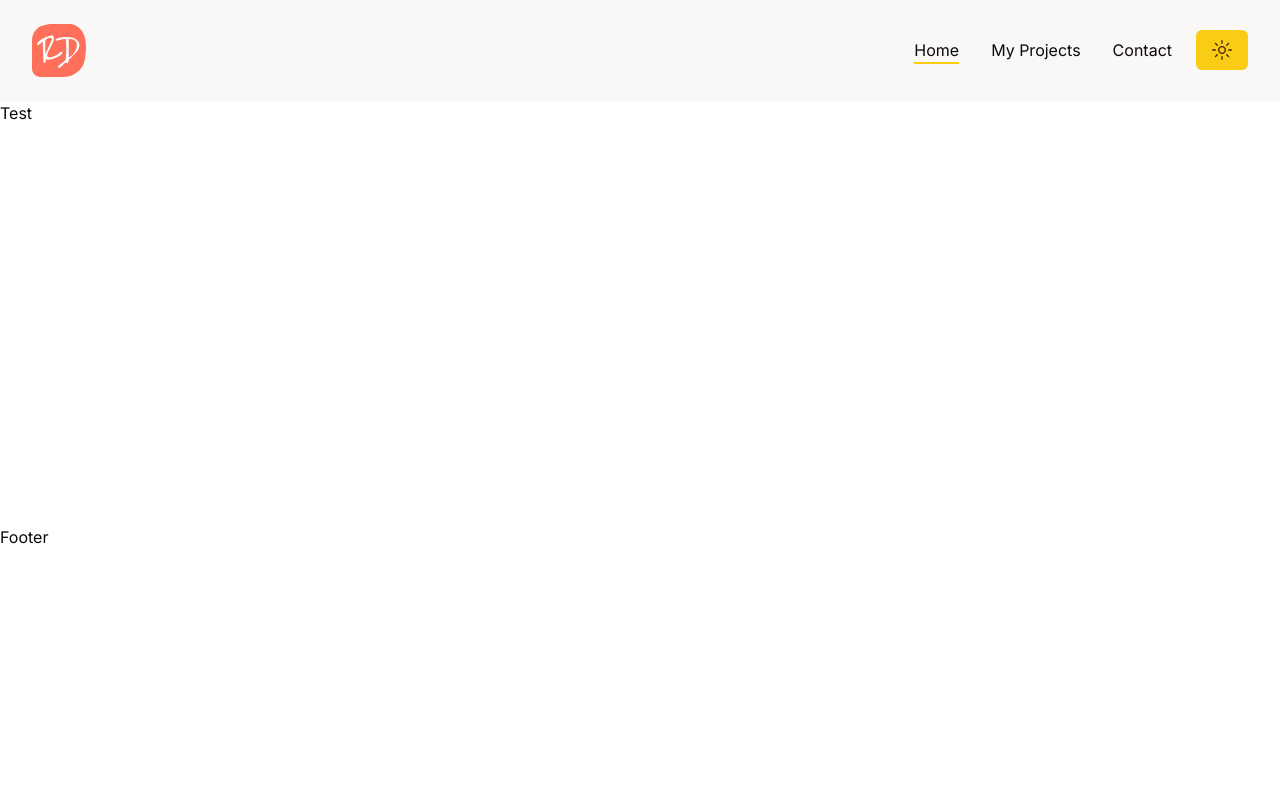
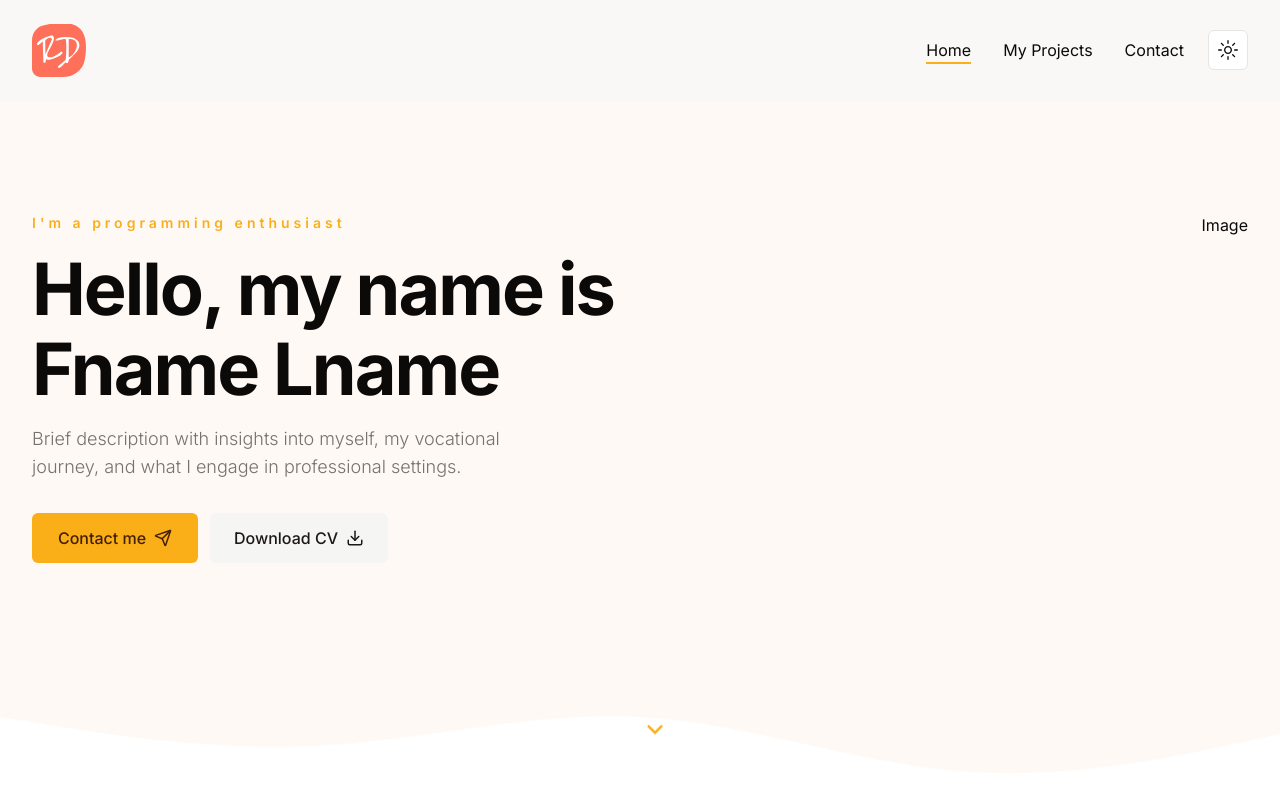
Before and after one commit to GCarido/my-portfolio, a Next.js app: page / in a window 1280 px wide. Shown: the top 800 px of the page. Built offline with nearby package versions, Linux system fonts and the light colour scheme.

Commit message:
Initial component setup in hero section

```diff
--- a/app/globals.css
+++ b/app/globals.css
@@ -11,10 +11,11 @@
     --card-foreground: 20 14.3% 4.1%;
     --popover: 0 0% 100%;
     --popover-foreground: 20 14.3% 4.1%;
-    --primary: 47.9 95.8% 53.1%;
+    --primary: 40 95.8% 54%;
     --primary-foreground: 26 83.3% 14.1%;
     --secondary: 60 4.8% 95.9%;
     --secondary-foreground: 24 9.8% 10%;
+    --tertiary: 237 22% 20%;
     --muted: 60 4.8% 95.9%;
     --muted-foreground: 25 5.3% 44.7%;
     --accent: 60 4.8% 95.9%;
@@ -33,16 +34,17 @@
   }
 
   .dark {
-    --background: 20 14.3% 4.1%;
+    --background: 20 14.3% 10.1%;
     --foreground: 60 9.1% 97.8%;
     --card: 20 14.3% 4.1%;
     --card-foreground: 60 9.1% 97.8%;
     --popover: 20 14.3% 4.1%;
     --popover-foreground: 60 9.1% 97.8%;
-    --primary: 47.9 95.8% 53.1%;
+    --primary: 40 95.8% 54%;
     --primary-foreground: 26 83.3% 14.1%;
     --secondary: 12 6.5% 15.1%;
     --secondary-foreground: 60 9.1% 97.8%;
+    --tertiary: 237 22% 20%;
     --muted: 12 6.5% 15.1%;
     --muted-foreground: 24 5.4% 63.9%;
     --accent: 12 6.5% 15.1%;
@@ -68,3 +70,11 @@
     @apply bg-background text-foreground;
   }
 }
+
+.h1 {
+  @apply text-6xl xl:text-[72px] xl:leading-[80px] tracking-[-2px] font-bold;
+}
+
+.subtitle {
+  @apply text-muted-foreground text-lg mb-8 font-light;
+}
--- a/app/page.jsx
+++ b/app/page.jsx
@@ -1,7 +1,9 @@
-import Image from "next/image";
+import Hero from "@/components/Hero";
 
 export default function Home() {
   return (
-    <main>Test</main>
+    <main>
+      <Hero />
+    </main>
   );
 }
--- /dev/null
+++ b/components/Badge.jsx
@@ -0,0 +1,9 @@
+import React from 'react'
+
+const Badge = () => {
+  return (
+    <div>Badge</div>
+  )
+}
+
+export default Badge
--- /dev/null
+++ b/components/Hero.jsx
@@ -0,0 +1,70 @@
+'use client';
+import Link from 'next/link';
+import { Button } from './ui/button';
+import { Download, Send } from 'lucide-react';
+import { TypeAnimation } from 'react-type-animation';
+
+import {
+    RiBriefcase4Fill,
+    RiTeamFill,
+    RiTodoFill,
+    RiArrowDownSLine
+} from 'react-icons/ri'
+
+import ProfileImg from "./ProfileImg";
+import Badge from "./Badge";
+import Socials from "./Socials";
+
+
+const Hero = () => {
+    return (
+        <section className="py-12 xl:py-24 h-[84vh] xl:pt-28 bg-hero bg-no-repeat bg-bottom dark:bg-none bg-cover">
+            <div className="container mx-auto">
+                <div className="flex justify-between gap-x-8">
+                    {/* text */}
+                    <div className="flex max-w-[600px] flex-col justify-center max-auto xl-mx-0 text-center xl:text-left">
+                        <div className="text-sm upperacse font-semibold mb-4 tracking-[4px] text-primary">
+                            <TypeAnimation
+                                sequence={[
+                                    "Hello!",
+                                    1000,
+                                    `I'm a Web Developer`,
+                                    1000,
+                                    `I'm a programming enthusiast`,
+                                    1000,
+                                    `I'm a Frontend Developer`,
+                                    1000
+                                ]}
+                                wrapper="span"
+                                speed={50}
+                                repeat={Infinity}
+                            />
+                        </div>
+                        <h1 className="h1 mb-4">Hello, my name is Fname Lname</h1>
+                        <p className="subtitle max-w-[490px] mx-auto xl:mx-0">Brief description with insights into myself, my vocational journey,
+                            and what I engage in professional settings.
+                        </p>
+                        <div className="flex flex-col gap-y-3 md:flex-row gap-x-3 mx-auto xl:mx-0 mb-12">
+                            <Link href='/contact'>
+                                <Button className="gap-x-2">
+                                    Contact me <Send size={18} />
+                                </Button>
+                            </Link>
+                            <Button variant="secondary" className="gap-x-2">
+                                Download CV<Download size={18} />
+                            </Button>
+                        </div>
+                    </div>
+                    {/* image */}
+                    <div className="hidden xl:flex relative">Image</div>
+                </div>
+                {/* icon */}
+                <div className="hidden md:flex absolute left-2/4 bottom-44 xl:bottom-12 animate-bounce">
+                    <RiArrowDownSLine className="text-3xl text-primary" />
+                </div>
+            </div>
+        </section>
+    )
+}
+
+export default Hero
--- /dev/null
+++ b/components/ProfileImg.jsx
@@ -0,0 +1,9 @@
+import React from 'react'
+
+const ProfileImg = () => {
+  return (
+    <div>ProfileImg</div>
+  )
+}
+
+export default ProfileImg
--- /dev/null
+++ b/components/Socials.jsx
@@ -0,0 +1,9 @@
+import React from 'react'
+
+const Socials = () => {
+  return (
+    <div>Socials</div>
+  )
+}
+
+export default Socials
--- a/components/ThemeToggler.jsx
+++ b/components/ThemeToggler.jsx
@@ -9,7 +9,10 @@
 
   return (
     <div>
-        <Button onClick={() => setTheme(theme === "dark" ? "light" : "dark")}>
+        <Button
+        variant="outline"
+        size='icon'
+        onClick={() => setTheme(theme === "dark" ? "light" : "dark")}>
             <SunIcon className="h-5 w-5 rotate-0 scale-100 transition-all dark:-rotate-90 dark:scale-0"/>
             <MoonIcon className="absolute h-5 w-5 rotate-90 scale-0 transition-all dark:rotate-0 dark:scale-100"/>
         </Button>
--- a/components/ui/button.jsx
+++ b/components/ui/button.jsx
@@ -5,7 +5,7 @@
 import { cn } from "@/lib/utils"
 
 const buttonVariants = cva(
-  "inline-flex items-center justify-center whitespace-nowrap rounded-md text-sm font-medium ring-offset-background transition-colors focus-visible:outline-none focus-visible:ring-2 focus-visible:ring-ring focus-visible:ring-offset-2 disabled:pointer-events-none disabled:opacity-50",
+  "inline-flex items-center justify-center whitespace-nowrap rounded-md text-base font-medium ring-offset-background transition-colors focus-visible:outline-none focus-visible:ring-2 focus-visible:ring-ring focus-visible:ring-offset-2 disabled:pointer-events-none disabled:opacity-50",
   {
     variants: {
       variant: {
@@ -20,7 +20,7 @@
         link: "text-primary underline-offset-4 hover:underline",
       },
       size: {
-        default: "h-10 px-4 py-2",
+        default: "h-[50px] px-6 py-2 min-w-[166px]",
         sm: "h-9 rounded-md px-3",
         lg: "h-11 rounded-md px-8",
         icon: "h-10 w-10",
--- a/package.json
+++ b/package.json
@@ -27,6 +27,7 @@
     "react-dom": "^18",
     "react-hook-form": "^7.53.0",
     "react-icons": "^5.3.0",
+    "react-type-animation": "^3.2.0",
     "swiper": "^11.1.10",
     "tailwind-merge": "^2.5.2",
     "tailwindcss-animate": "^1.0.7",
--- a/tailwind.config.js
+++ b/tailwind.config.js
@@ -29,6 +29,10 @@
         },
         secondary: {
           DEFAULT: "hsl(var(--secondary))",
+          foreground: "hsl(var(--secondary-foreground))",
+        },
+        tertiary: {
+          DEFAULT: "hsl(var(--tertiary))",
           foreground: "hsl(var(--secondary-foreground))",
         },
         destructive: {
@@ -71,6 +75,9 @@
         "accordion-down": "accordion-down 0.2s ease-out",
         "accordion-up": "accordion-up 0.2s ease-out",
       },
+      backgroundImage: {
+        hero: 'url(/hero/hero-bg.png)'
+      }
     },
   },
   plugins: [require("tailwindcss-animate")],
```
Also changed, not shown: 1 other file (tests, documents, lock files or other folders).
